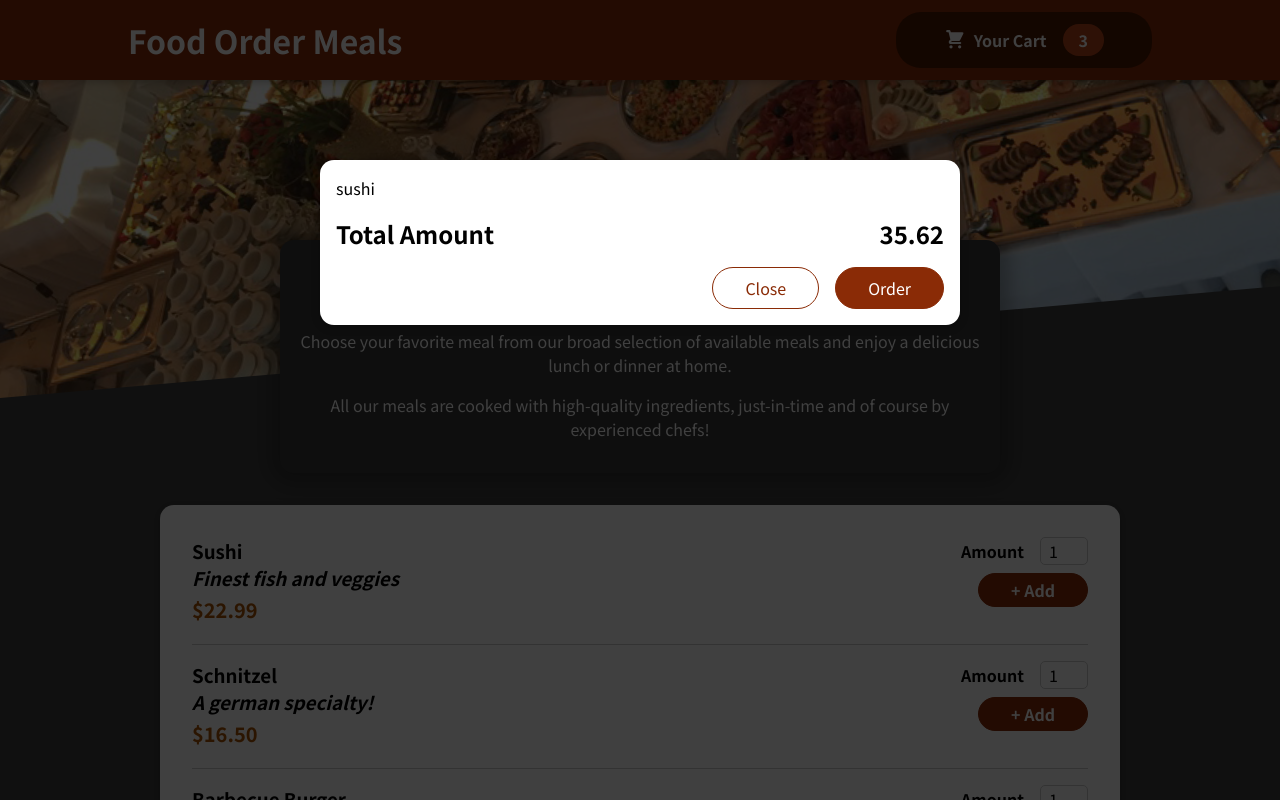
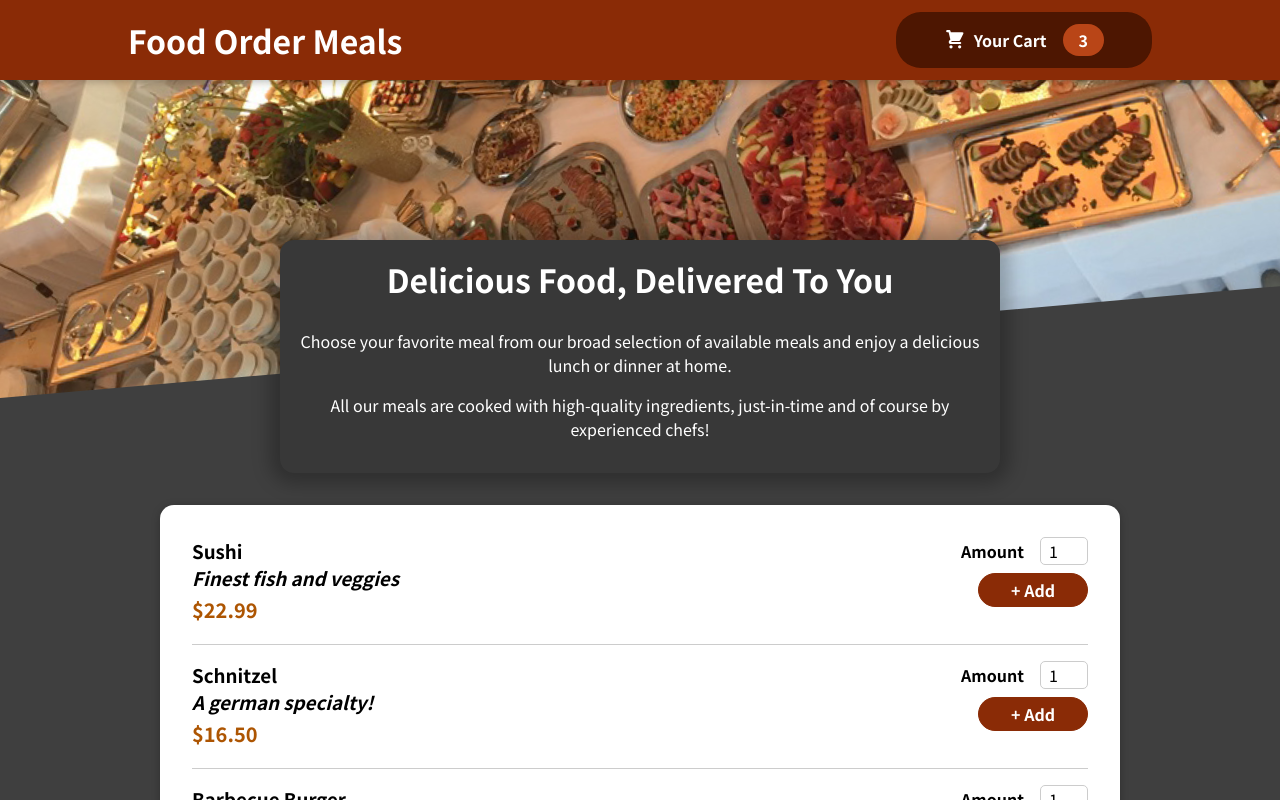
Before and after one commit to johndominicvillalino/food-order-app, a React (Create React App) app: page / in a window 1280 px wide. Shown: the top 800 px of the page. Built offline with nearby package versions, Linux system fonts and the light colour scheme.

Commit message:
add open close logic to modal

```diff
--- a/src/App.js
+++ b/src/App.js
@@ -1,14 +1,25 @@
-import { Fragment } from 'react'
+import { Fragment, useState } from 'react'
 
 import Header from './components/Layout/Header'
 import Meals from './components/Meals/Meals';
 import Cart from './components/Cart/Cart';
 
 function App() {
+
+  const [cartIsShown, setCartIsShown] = useState(false);
+
+  const showCartHandler = () => {
+    setCartIsShown(true);
+  }
+
+  const hideCartHandler = () => {
+    setCartIsShown(false);
+  }
+
   return (
     <Fragment >
-      <Cart/>
-      <Header />
+      {cartIsShown && <Cart onClose={hideCartHandler} />}
+      <Header onShowCart={showCartHandler} />
       <main>
         <Meals />
       </main>
--- a/src/components/Cart/Cart.js
+++ b/src/components/Cart/Cart.js
@@ -10,14 +10,14 @@
     })}</ul>;
 
     return (
-    <Modal>
+    <Modal onClose={props.onClose}>
         {cartItems}
         <div className={classes.total}>
             <span> Total Amount </span>
             <span> 35.62 </span>
         </div>
         <div className={classes.actions}>
-            <button className={classes['button--alt']}>Close</button>
+            <button onClick={props.onClose} className={classes['button--alt']}>Close</button>
             <button className={classes.button}>Order</button>
         </div>
 
--- a/src/components/Layout/Header.js
+++ b/src/components/Layout/Header.js
@@ -10,7 +10,7 @@
 
         <header className={classes.header}>
             <h1>Food Order Meals</h1>
-            <HeaderCartButton />
+            <HeaderCartButton onClick={props.onShowCart} />
         </header>
 
         <div className={classes['main-image']}>
--- a/src/components/Layout/HeaderCartButton.js
+++ b/src/components/Layout/HeaderCartButton.js
@@ -4,7 +4,7 @@
 
 const HeaderCartButton = props => {
 
-    return <button className={classes.button}>
+    return <button onClick={props.onClick} className={classes.button}>
         <span className={classes.icon}>
         <CartIcon />
         </span>
--- a/src/components/UI/Modal.js
+++ b/src/components/UI/Modal.js
@@ -5,7 +5,7 @@
 
 const Backdrop = props => {
 
-    return <div className={classes.backdrop}>
+    return <div onClick={props.onClose} className={classes.backdrop}>
 
     </div>
 
@@ -28,7 +28,7 @@
     const portalElement = document.getElementById('overlays');
 
     return <Fragment>
-        {ReactDOM.createPortal(<Backdrop />,portalElement)}
+        {ReactDOM.createPortal(<Backdrop onClose={props.onClose}/>,portalElement)}
         {ReactDOM.createPortal(<ModalOverlay>{props.children}</ModalOverlay>,portalElement)}
     </Fragment>
 
```
